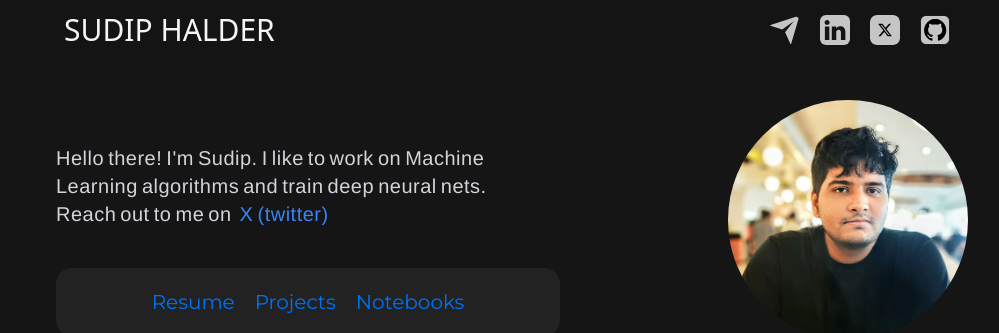
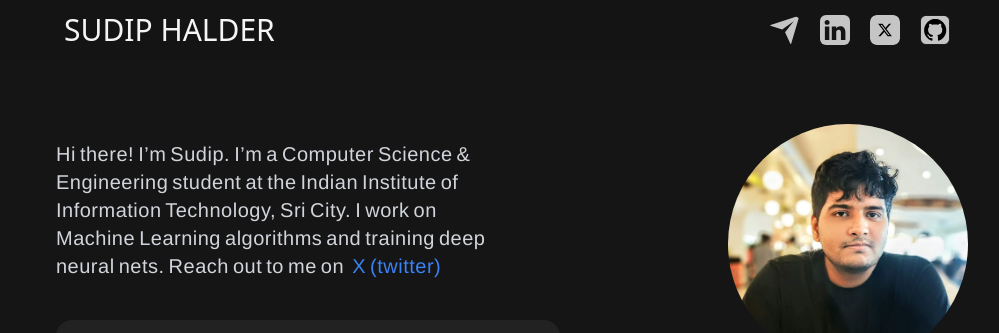
Before and after one commit to sudipme/mysite-frontend, a SvelteKit app: page / in a window 1280 px wide. Shown: the top 333 px of the page, without its empty margins (128-1127 px from the left). Built offline with nearby package versions, Linux system fonts and the light colour scheme; no server answers.

Commit message:
updated about me
Signed-off-by: Sudip Halder <87203402+sudipme@users.noreply.github.com>

```diff
--- a/src/routes/components/AboutMe.svelte
+++ b/src/routes/components/AboutMe.svelte
@@ -13,8 +13,10 @@
             <p
                 class="font-helvetica tracking-wide text-left text-gray-300 text-md md:text-lg lg:text-xl"
             >
-                Hello there! I'm Sudip. I like to work on Machine Learning
-                algorithms and train deep neural nets. Reach out to me on
+                Hi there! I’m Sudip. I’m a Computer Science & Engineering
+                student at the Indian Institute of Information Technology, Sri
+                City. I work on Machine Learning algorithms and training deep
+                neural nets. Reach out to me on
                 <a
                     href="https://x.com/sudipxh"
                     target="_blank"
```
